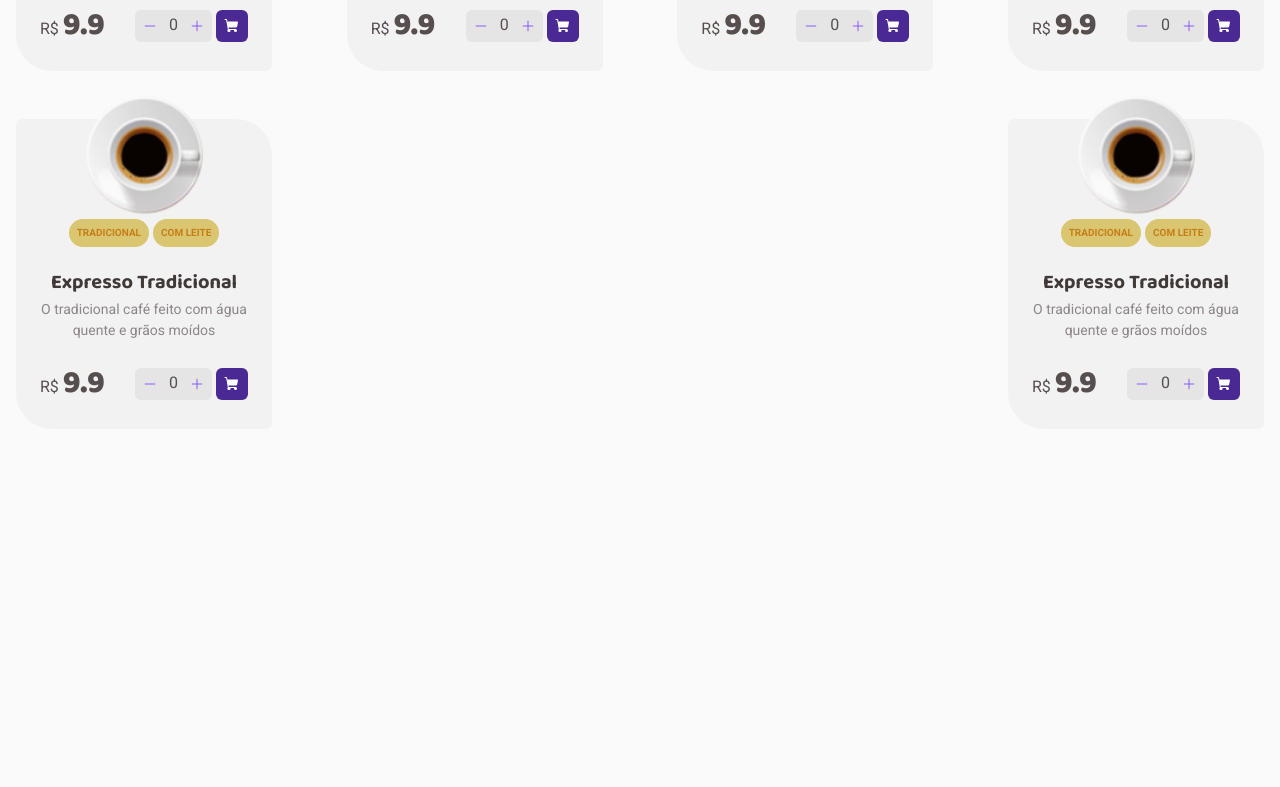
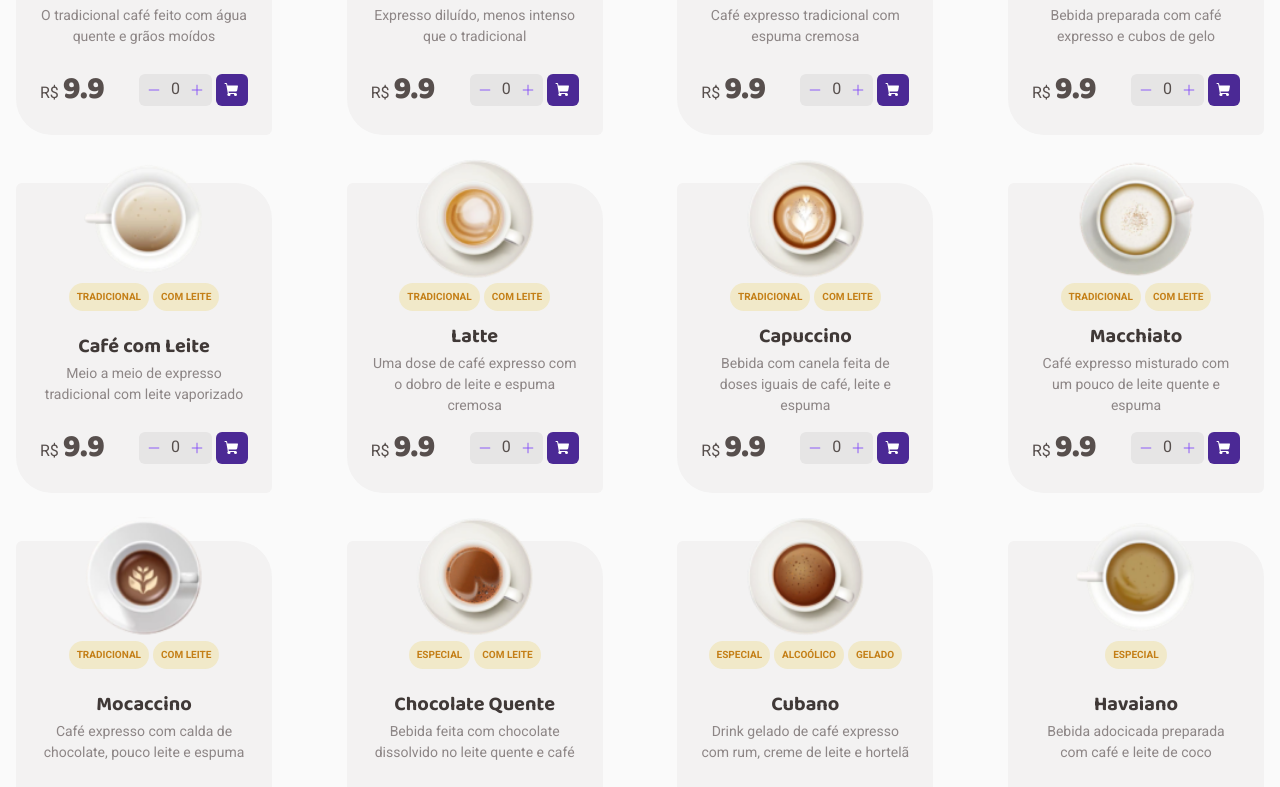
Before and after one commit to igortullio/ignite-02-challenge, a React (Vite) app: page / in a window 1280 px wide. Shown: the part 793-1580 px from the top of the page. Before the commit the page ends 1222 px from the top, so only its background shows below. Built offline with nearby package versions, Linux system fonts and the light colour scheme.

Commit message:
Fix Home page

```diff
--- /dev/null
+++ b/src/assets/objects/cards.ts
@@ -0,0 +1,121 @@
+import americano from '../images/americano.png'
+import arabe from '../images/arabe.png'
+import cafeComLeite from '../images/cafe_com_leite.png'
+import cafeGelado from '../images/cafe_gelado.png'
+import capuccino from '../images/capuccino.png'
+import chocolateQuente from '../images/chocolate_quente.png'
+import cubano from '../images/cubano.png'
+import expressoCremoso from '../images/expresso_cremoso.png'
+import expresso from '../images/expresso.png'
+import havaiano from '../images/havaiano.png'
+import irlandes from '../images/irlandes.png'
+import latte from '../images/latte.png'
+import macchiato from '../images/macchiato.png'
+import mochaccino from '../images/mochaccino.png'
+
+import { CardProps } from '../../components/Card'
+
+export const cardList: CardProps[] = [
+  {
+    image: expresso,
+    types: ['tradicional'],
+    name: 'Expresso Tradicional',
+    description: 'O tradicional café feito com água quente e grãos moídos',
+    price: 9.9,
+  },
+  {
+    image: americano,
+    types: ['tradicional'],
+    name: 'Expresso Americano',
+    description: 'Expresso diluído, menos intenso que o tradicional',
+    price: 9.9,
+  },
+  {
+    image: expressoCremoso,
+    types: ['tradicional'],
+    name: 'Expresso Cremoso',
+    description: 'Café expresso tradicional com espuma cremosa',
+    price: 9.9,
+  },
+  {
+    image: cafeGelado,
+    types: ['tradicional', 'gelado'],
+    name: 'Expresso Gelado',
+    description: 'Bebida preparada com café expresso e cubos de gelo',
+    price: 9.9,
+  },
+  {
+    image: cafeComLeite,
+    types: ['tradicional', 'com leite'],
+    name: 'Café com Leite',
+    description: 'Meio a meio de expresso tradicional com leite vaporizado',
+    price: 9.9,
+  },
+  {
+    image: latte,
+    types: ['tradicional', 'com leite'],
+    name: 'Latte',
+    description:
+      'Uma dose de café expresso com o dobro de leite e espuma cremosa',
+    price: 9.9,
+  },
+  {
+    image: capuccino,
+    types: ['tradicional', 'com leite'],
+    name: 'Capuccino',
+    description:
+      'Bebida com canela feita de doses iguais de café, leite e espuma',
+    price: 9.9,
+  },
+  {
+    image: macchiato,
+    types: ['tradicional', 'com leite'],
+    name: 'Macchiato',
+    description:
+      'Café expresso misturado com um pouco de leite quente e espuma',
+    price: 9.9,
+  },
+  {
+    image: mochaccino,
+    types: ['tradicional', 'com leite'],
+    name: 'Mocaccino',
+    description: 'Café expresso com calda de chocolate, pouco leite e espuma',
+    price: 9.9,
+  },
+  {
+    image: chocolateQuente,
+    types: ['especial', 'com leite'],
+    name: 'Chocolate Quente',
+    description: 'Bebida feita com chocolate dissolvido no leite quente e café',
+    price: 9.9,
+  },
+  {
+    image: cubano,
+    types: ['especial', 'alcoólico', 'gelado'],
+    name: 'Cubano',
+    description:
+      'Drink gelado de café expresso com rum, creme de leite e hortelã',
+    price: 9.9,
+  },
+  {
+    image: havaiano,
+    types: ['especial'],
+    name: 'Havaiano',
+    description: 'Bebida adocicada preparada com café e leite de coco',
+    price: 9.9,
+  },
+  {
+    image: arabe,
+    types: ['especial'],
+    name: 'Árabe',
+    description: 'Bebida preparada com grãos de café árabe e especiarias',
+    price: 9.9,
+  },
+  {
+    image: irlandes,
+    types: ['tradicional', 'alcoólico'],
+    name: 'Irlandês',
+    description: 'Bebida a base de café, uísque irlandês, açúcar e chantilly',
+    price: 9.9,
+  },
+]
--- /dev/null
+++ b/src/assets/objects/informations.tsx
@@ -0,0 +1,25 @@
+import { Coffee, Package, ShoppingCart, Timer } from 'phosphor-react'
+import { IconProps } from '../../components/Icon'
+
+export const informationList: IconProps[] = [
+  {
+    icon: <ShoppingCart weight="fill" size={16} />,
+    text: 'Compra simples e segura',
+    color: 'yellowDark',
+  },
+  {
+    icon: <Package weight="fill" size={16} />,
+    text: 'Embalagem mantém o café intacto',
+    color: 'black',
+  },
+  {
+    icon: <Timer weight="fill" size={16} />,
+    text: 'Entrega rápida e rastreada',
+    color: 'yellow',
+  },
+  {
+    icon: <Coffee weight="fill" size={16} />,
+    text: 'O café chega fresquinho até você',
+    color: 'purple',
+  },
+]
--- a/src/components/Card/index.tsx
+++ b/src/components/Card/index.tsx
@@ -1,7 +1,6 @@
 import { ShoppingCart } from 'phosphor-react'
-import { Button } from '../Button'
-import { Count } from '../Count'
 import {
+  BuyContainer,
   Description,
   Footer,
   Header,
@@ -13,6 +12,8 @@ import {
   Types,
   Wrapper,
 } from './styles'
+import { Button } from '../Button'
+import { Count } from '../Count'
 
 export type CardType =
   | 'tradicional'
@@ -50,18 +51,17 @@ export function Card({ image, types, name, description, price }: CardProps) {
 
       <Footer>
         <PriceContainer>
-          <span>R$</span>
-          <Price>{price}</Price>
+          R$<Price>{price}</Price>
         </PriceContainer>
 
-        <div>
+        <BuyContainer>
           <Count />
           <Button
             backgroundColor="purpleDark"
             hoverColor="purple"
             icon={{ icon: <ShoppingCart weight="fill" />, color: 'white' }}
           />
-        </div>
+        </BuyContainer>
       </Footer>
     </Wrapper>
   )
--- a/src/components/Card/styles.ts
+++ b/src/components/Card/styles.ts
@@ -1,6 +1,6 @@
 import styled from 'styled-components'
 
-export const Wrapper = styled.div`
+export const Wrapper = styled.li`
   width: 16rem;
   height: 19.375rem;
   background-color: ${({ theme }) => theme.colors.card};
@@ -72,11 +72,6 @@ export const Footer = styled.footer`
   align-items: center;
   justify-content: space-between;
   gap: 0.25rem;
-
-  div {
-    display: flex;
-    gap: 0.25rem;
-  }
 `
 
 export const PriceContainer = styled.div`
@@ -89,3 +84,8 @@ export const Price = styled.h4`
   font-size: ${({ theme }) => theme.fonts.header.sizes[2]};
   font-weight: ${({ theme }) => theme.fonts.header.weights.extraBold};
 `
+
+export const BuyContainer = styled.div`
+  display: flex;
+  gap: 0.25rem;
+`
--- a/src/pages/Home/index.tsx
+++ b/src/pages/Home/index.tsx
@@ -1,111 +1,43 @@
 import {
   CoffeeList,
   Information,
-  ListItem,
+  InformationContainer,
+  InformationItem,
   Menu,
   MenuTitle,
   Paragrath,
   Title,
-  UnorderedList,
+  TitleContainer,
+  InformationList,
   Wrapper,
 } from './styles'
-
-import image from '../../assets/images/cup_coffee.png'
-import imageExpresso from '../../assets/images/expresso.png'
-
-import { Coffee, Package, ShoppingCart, Timer } from 'phosphor-react'
-import { Icon, IconProps } from '../../components/Icon'
-import { Card, CardProps } from '../../components/Card'
-
-const informationList: IconProps[] = [
-  {
-    icon: <ShoppingCart weight="fill" size={16} />,
-    text: 'Compra simples e segura',
-    color: 'yellowDark',
-  },
-  {
-    icon: <Package weight="fill" size={16} />,
-    text: 'Embalagem mantém o café intacto',
-    color: 'black',
-  },
-  {
-    icon: <Timer weight="fill" size={16} />,
-    text: 'Entrega rápida e rastreada',
-    color: 'yellow',
-  },
-  {
-    icon: <Coffee weight="fill" size={16} />,
-    text: 'O café chega fresquinho até você',
-    color: 'purple',
-  },
-]
-
-const cardList: CardProps[] = [
-  {
-    image: imageExpresso,
-    types: ['tradicional', 'com leite'],
-    name: 'Expresso Tradicional',
-    description: 'O tradicional café feito com água quente e grãos moídos',
-    price: 9.9,
-  },
-  {
-    image: imageExpresso,
-    types: ['tradicional', 'com leite'],
-    name: 'Expresso Tradicional',
-    description: 'O tradicional café feito com água quente e grãos moídos',
-    price: 9.9,
-  },
-  {
-    image: imageExpresso,
-    types: ['tradicional', 'com leite'],
-    name: 'Expresso Tradicional',
-    description: 'O tradicional café feito com água quente e grãos moídos',
-    price: 9.9,
-  },
-  {
-    image: imageExpresso,
-    types: ['tradicional', 'com leite'],
-    name: 'Expresso Tradicional',
-    description: 'O tradicional café feito com água quente e grãos moídos',
-    price: 9.9,
-  },
-  {
-    image: imageExpresso,
-    types: ['tradicional', 'com leite'],
-    name: 'Expresso Tradicional',
-    description: 'O tradicional café feito com água quente e grãos moídos',
-    price: 9.9,
-  },
-  {
-    image: imageExpresso,
-    types: ['tradicional', 'com leite'],
-    name: 'Expresso Tradicional',
-    description: 'O tradicional café feito com água quente e grãos moídos',
-    price: 9.9,
-  },
-]
+import { Icon } from '../../components/Icon'
+import { Card } from '../../components/Card'
+import cupCoffee from '../../assets/images/cup_coffee.png'
+import { informationList } from '../../assets/objects/informations'
+import { cardList } from '../../assets/objects/cards'
 
 export function Home() {
   return (
     <Wrapper>
       <Information>
-        <div>
-          <div>
+        <InformationContainer>
+          <TitleContainer>
             <Title>Encontre o café perfeito para qualquer hora do dia</Title>
             <Paragrath>
               Com o Coffee Delivery você recebe seu café onde estiver, a
               qualquer hora
             </Paragrath>
-          </div>
-          <UnorderedList>
+          </TitleContainer>
+          <InformationList>
             {informationList.map((item) => (
-              <ListItem key={item.text}>
+              <InformationItem key={item.text}>
                 <Icon {...item} />
-              </ListItem>
+              </InformationItem>
             ))}
-          </UnorderedList>
-        </div>
-        <img src={image} alt="Copo de café" />
+          </InformationList>
+        </InformationContainer>
+        <img src={cupCoffee} alt="Copo de café" />
       </Information>
 
       <Menu>
--- a/src/pages/Home/styles.ts
+++ b/src/pages/Home/styles.ts
@@ -4,6 +4,8 @@ export const Wrapper = styled.main`
   display: flex;
   flex-direction: column;
   justify-content: space-between;
+  gap: 3rem;
+  margin: 1rem 0;
 `
 
 export const Information = styled.section`
@@ -11,19 +13,19 @@ export const Information = styled.section`
   display: flex;
   justify-content: space-between;
   gap: 1rem;
+`
 
-  > div {
+export const InformationContainer = styled.div`
   display: flex;
   flex-direction: column;
   justify-content: space-around;
   gap: 1rem;
-  }
+`
 
-  > div > div {
+export const TitleContainer = styled.div`
   display: flex;
   flex-direction: column;
   gap: 1rem;
-  }
 `
 
 export const Title = styled.h1`
@@ -35,7 +37,7 @@ export const Paragrath = styled.p`
   color: ${({ theme }) => theme.colors.subtitle};
 `
 
-export const UnorderedList = styled.ul`
+export const InformationList = styled.ul`
   display: grid;
   grid-template-columns: 1fr 1fr;
   grid-template-rows: 1fr 1fr;
@@ -44,7 +46,7 @@ export const UnorderedList = styled.ul`
   justify-items: baseline;
 `
 
-export const ListItem = styled.li`
+export const InformationItem = styled.li`
   display: flex;
   justify-content: center;
   align-items: center;
@@ -61,8 +63,8 @@ export const MenuTitle = styled.h2`
 export const CoffeeList = styled.ul`
   margin-top: 3rem;
 
-  display: flex;
-  flex-wrap: wrap;
+  display: grid;
+  grid-template-columns: repeat(auto-fill, 16rem);
+  grid-gap: 3rem;
   justify-content: space-between;
-  row-gap: 3rem;
 `
--- a/src/styles/theme/default.ts
+++ b/src/styles/theme/default.ts
@@ -12,7 +12,7 @@ export const defaultTheme = {
     white: '#FFFFFF',
     yellow: '#DBAC2C',
     yellowDark: '#C47F17',
-    yellowLight: '#DAC571',
+    yellowLight: '#F1E9C9',
     purple: '#8047F8',
     purpleDark: '#4B2995',
     purpleLight: '#EBE5F9',
```
Lines whose indentation alone changed are shown as unchanged.
